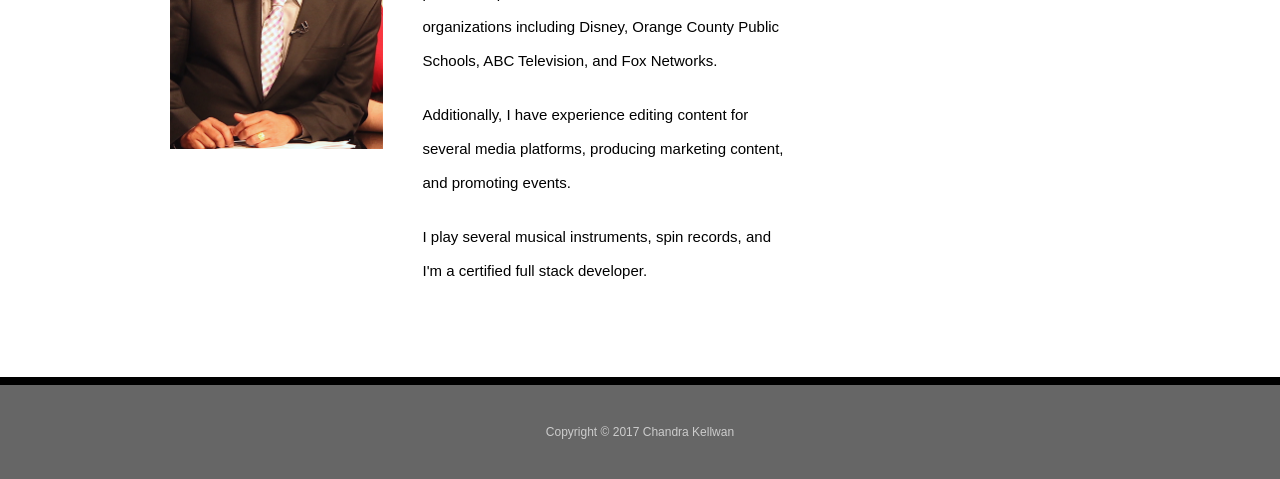
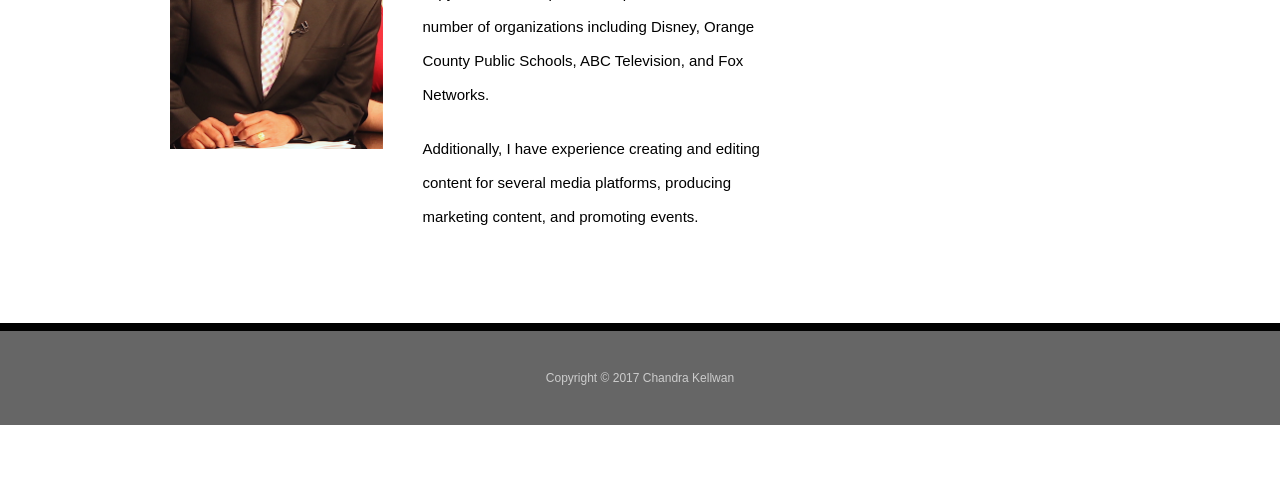
Before and after one commit to chandrakellwan/Bootstrap-Portfolio, a plain HTML site: page index.html in a window 1280 px wide. Shown: the part 342-821 px from the top of the page. After the commit the page ends 800 px from the top, so only its background shows below. Drawn offline with nearby package versions, Linux system fonts and the light colour scheme; a web font is replaced by a local one.

Commit message:
updated About Me page

```diff
--- a/index.html
+++ b/index.html
@@ -59,11 +59,10 @@
           <!--Bio -->
 		              <p>My name is Chandra Kellwan and I live in magical Orlando, Florida.</p>
 
-                  <p>I am a skilled, detail-oriented copy editor and have provided top-notch services to a number of organizations including Disney, Orange County Public Schools, ABC Television, and Fox Networks.</p>
+                  <p>I am a full-stack web developer and detail-oriented copy editor. I have provided top-notch services for a number of organizations including Disney, Orange County Public Schools, ABC Television, and Fox Networks.</p>
 
-                 <p>Additionally, I have experience editing content for several media platforms, producing marketing content, and promoting events.</p>
+                 <p>Additionally, I have experience creating and editing content for several media platforms, producing marketing content, and promoting events.</p>
 
-                 <p>I play several musical instruments, spin records, and I'm a certified full stack developer.</p>
             </div>
           <!--Connect with me Box-->
             <div class="col-md-4.8">
```
